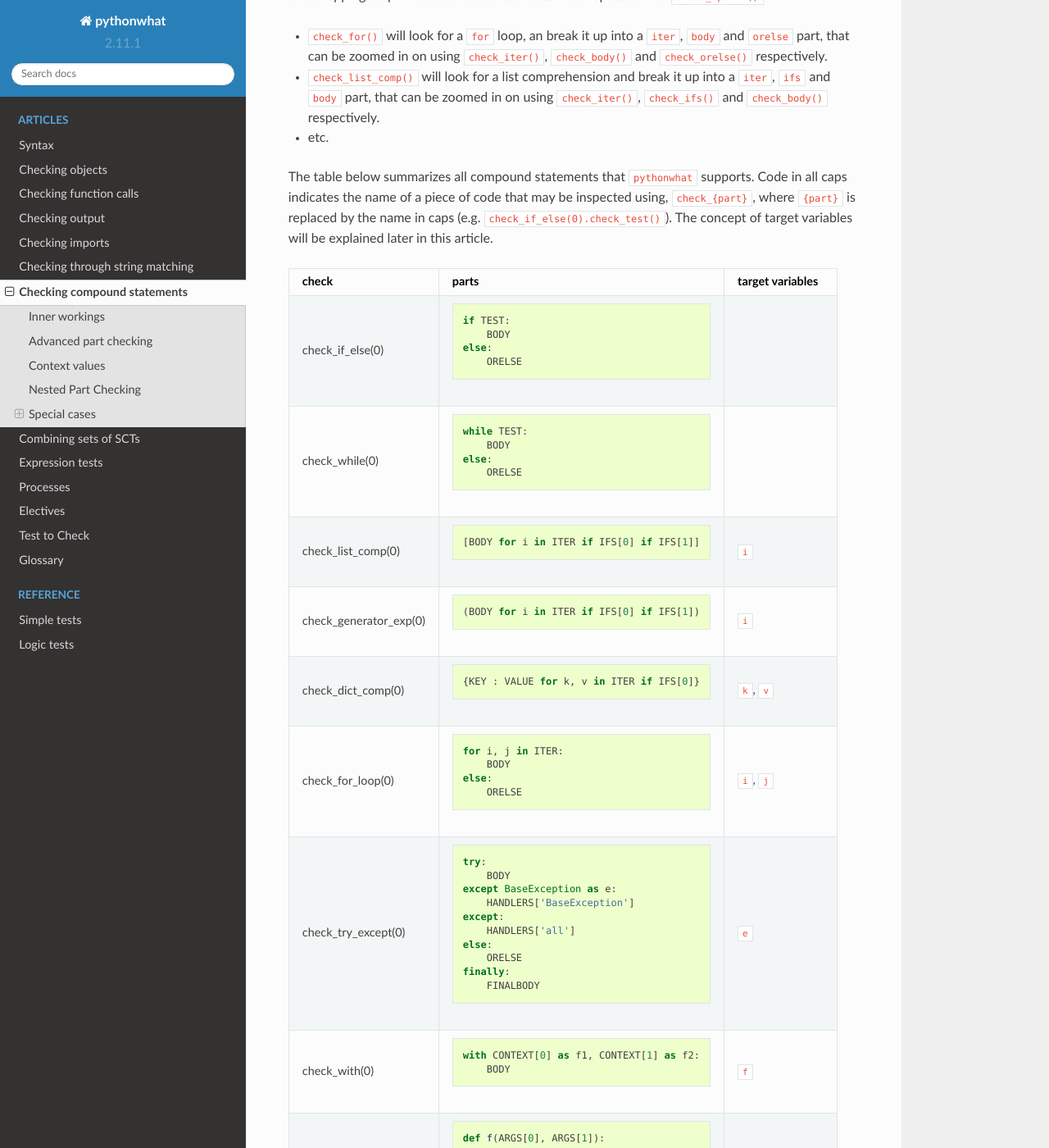
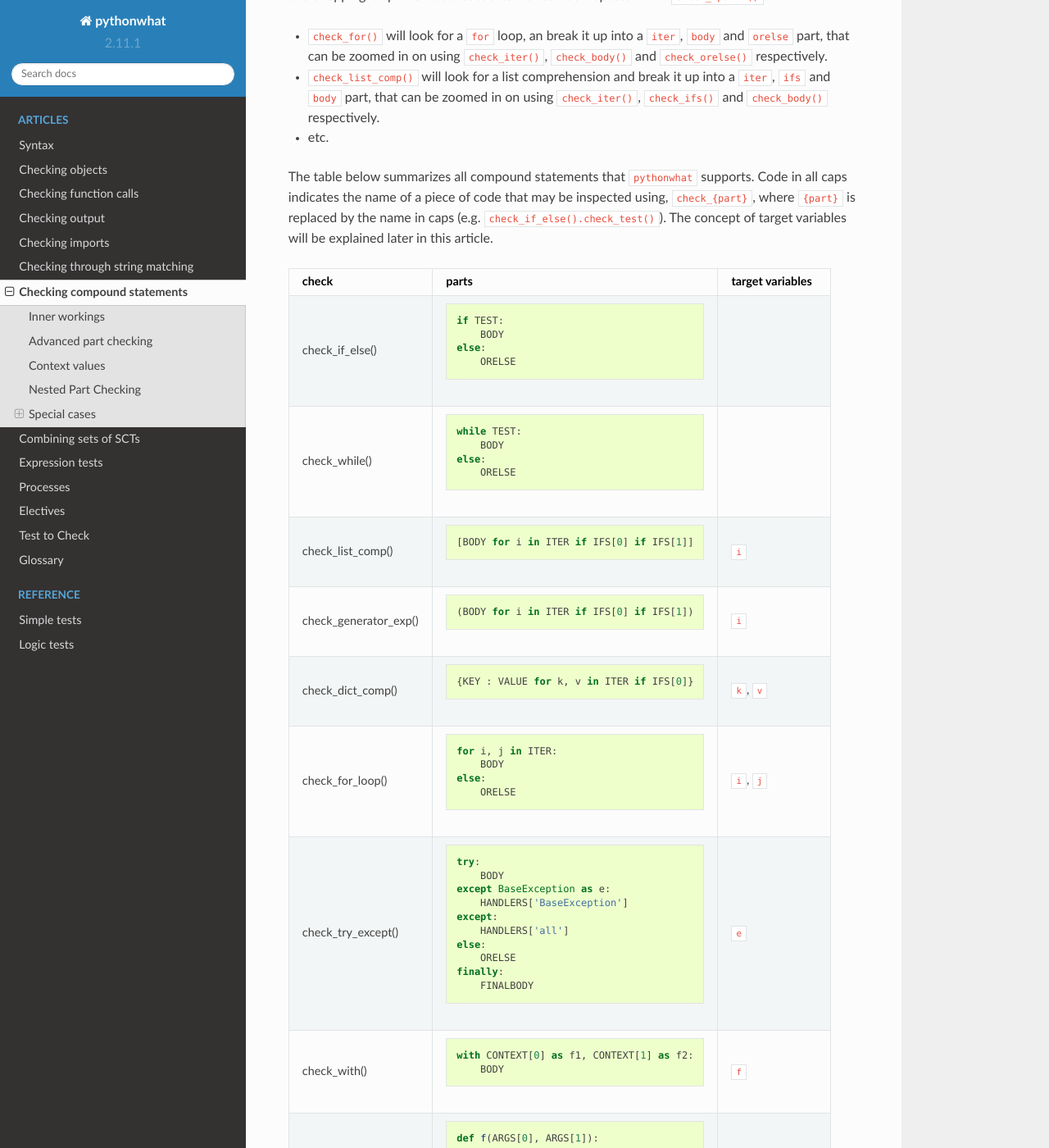
Before and after one commit to datacamp/pythonwhat, a Sphinx documentation site: the page built from docs/articles/checking_compound_statements.rst, in a window 1280 px wide and 1400 px high, scrolled down 747 px. Shown: the whole window at 82% size. Built offline with Sphinx 7.4.7 and the Read the Docs theme 2.0.0, drawn with Linux system fonts in a browser that asks for light colours; some of the changed text lies outside the part shown.

Commit message:
update docs according to default being set'

```diff
--- a/docs/articles/checking_compound_statements.rst
+++ b/docs/articles/checking_compound_statements.rst
@@ -31,12 +31,12 @@
 
 The table below summarizes all compound statements that ``pythonwhat`` supports.
 Code in all caps indicates the name of a piece of code that may be inspected using, ``check_{part}``,
-where ``{part}`` is replaced by the name in caps (e.g. ``check_if_else(0).check_test()``). The concept of target variables will be explained later in this article.
+where ``{part}`` is replaced by the name in caps (e.g. ``check_if_else().check_test()``). The concept of target variables will be explained later in this article.
 
 +------------------------+------------------------------------------------------+-------------------+
 | check                  | parts                                                | target variables  |
 +========================+======================================================+===================+
-|check_if_else(0)        | .. code::                                            |                   |
+|check_if_else()         | .. code::                                            |                   |
 |                        |                                                      |                   |
 |                        |     if TEST:                                         |                   |
 |                        |         BODY                                         |                   |
@@ -45,7 +45,7 @@
 |                        |                                                      |                   |
 |                        |                                                      |                   |
 +------------------------+------------------------------------------------------+-------------------+
-|check_while(0)          | .. code::                                            |                   |
+|check_while()           | .. code::                                            |                   |
 |                        |                                                      |                   |
 |                        |      while TEST:                                     |                   |
 |                        |          BODY                                        |                   |
@@ -53,22 +53,22 @@
 |                        |          ORELSE                                      |                   |
 |                        |                                                      |                   |
 +------------------------+------------------------------------------------------+-------------------+
-|check_list_comp(0)      | .. code::                                            | ``i``             |
+|check_list_comp()       | .. code::                                            | ``i``             |
 |                        |                                                      |                   |
 |                        |     [BODY for i in ITER if IFS[0] if IFS[1]]         |                   |
 |                        |                                                      |                   |
 +------------------------+------------------------------------------------------+-------------------+
-|check_generator_exp(0)  | .. code::                                            | ``i``             |
+|check_generator_exp()   | .. code::                                            | ``i``             |
 |                        |                                                      |                   |
 |                        |     (BODY for i in ITER if IFS[0] if IFS[1])         |                   |
 |                        |                                                      |                   |
 +------------------------+------------------------------------------------------+-------------------+
-|check_dict_comp(0)      | .. code::                                            | ``k``, ``v``      |
+|check_dict_comp()       | .. code::                                            | ``k``, ``v``      |
 |                        |                                                      |                   |
 |                        |     {KEY : VALUE for k, v in ITER if IFS[0]}         |                   |
 |                        |                                                      |                   |
 +------------------------+------------------------------------------------------+-------------------+
-|check_for_loop(0)       | .. code::                                            | ``i``, ``j``      |
+|check_for_loop()        | .. code::                                            | ``i``, ``j``      |
 |                        |                                                      |                   |
 |                        |     for i, j in ITER:                                |                   |
 |                        |         BODY                                         |                   |
@@ -76,7 +76,7 @@
 |                        |         ORELSE                                       |                   |
 |                        |                                                      |                   |
 +------------------------+------------------------------------------------------+-------------------+
-|check_try_except(0)     | .. code::                                            | ``e``             |
+|check_try_except()      | .. code::                                            | ``e``             |
 |                        |                                                      |                   |
 |                        |    try:                                              |                   |
 |                        |        BODY                                          |                   |
@@ -90,7 +90,7 @@
 |                        |        FINALBODY                                     |                   |
 |                        |                                                      |                   |
 +------------------------+------------------------------------------------------+-------------------+
-|check_with(0)           | .. code::                                            | ``f``             |
+|check_with()            | .. code::                                            | ``f``             |
 |                        |                                                      |                   |
 |                        |     with CONTEXT[0] as f1, CONTEXT[1] as f2:         |                   |
 |                        |         BODY                                         |                   |
@@ -102,7 +102,7 @@
 |                        |           BODY                                       |                   |
 |                        |                                                      |                   |
 +------------------------+------------------------------------------------------+-------------------+
-|check_lambda(0)         | .. code::                                            | argument names    |
+|check_lambda()          | .. code::                                            | argument names    |
 |                        |                                                      |                   |
 |                        |     lambda ARGS[0], ARGS[1]: BODY                    |                   |
 |                        |                                                      |                   |
@@ -199,7 +199,7 @@
 
     # sct
     Ex().check_object('my_dict').has_equal_value()
-    Ex().check_for_loop(0).multi(
+    Ex().check_for_loop().multi(
         check_iter().has_equal_value(),                                      # run iterator (my_dict.items())
         check_body().set_context(key = 'c', value = 3).has_equal_output()    # run print statement
     )
@@ -238,9 +238,9 @@
 
 .. code::
 
-   (Ex().check_list_comp(0)                 # first comprehension
+   (Ex().check_list_comp()                 # first comprehension
         .check_body().set_context(i=6)      # comp's body
-        .check_if_exp(0).has_equal_value()  # body's inline IFS
+        .check_if_exp().has_equal_value()  # body's inline IFS
         )
 
 Note that we use ``set_context`` to define the context variable (``i`` in the solution code) on the body of the list comprehension.
@@ -275,9 +275,9 @@
 
 .. code::
 
-   (Ex().check_if_else(0)                    # lines 1-3
-        .check_orelse().check_if_else(0)     # lines 2-3
-        .check_orelse().has_equal_output()       # line 3
+   (Ex().check_if_else()                    # lines 1-3
+        .check_orelse().check_if_else()     # lines 2-3
+        .check_orelse().has_equal_output()  # line 3
         )
 
 
--- a/docs/articles/checking_function_calls.rst
+++ b/docs/articles/checking_function_calls.rst
@@ -288,4 +288,4 @@
 
 .. code::
 
-   Ex().check_function('sum').check_args(0).check_list_comp(0).has_equal_ast()
+   Ex().check_function('sum').check_args().check_list_comp().has_equal_ast()
```
Also changed, not shown: docs/articles/electives.rst (+9 -9 lines), docs/articles/expression_tests.rst (+9 -9 lines).
